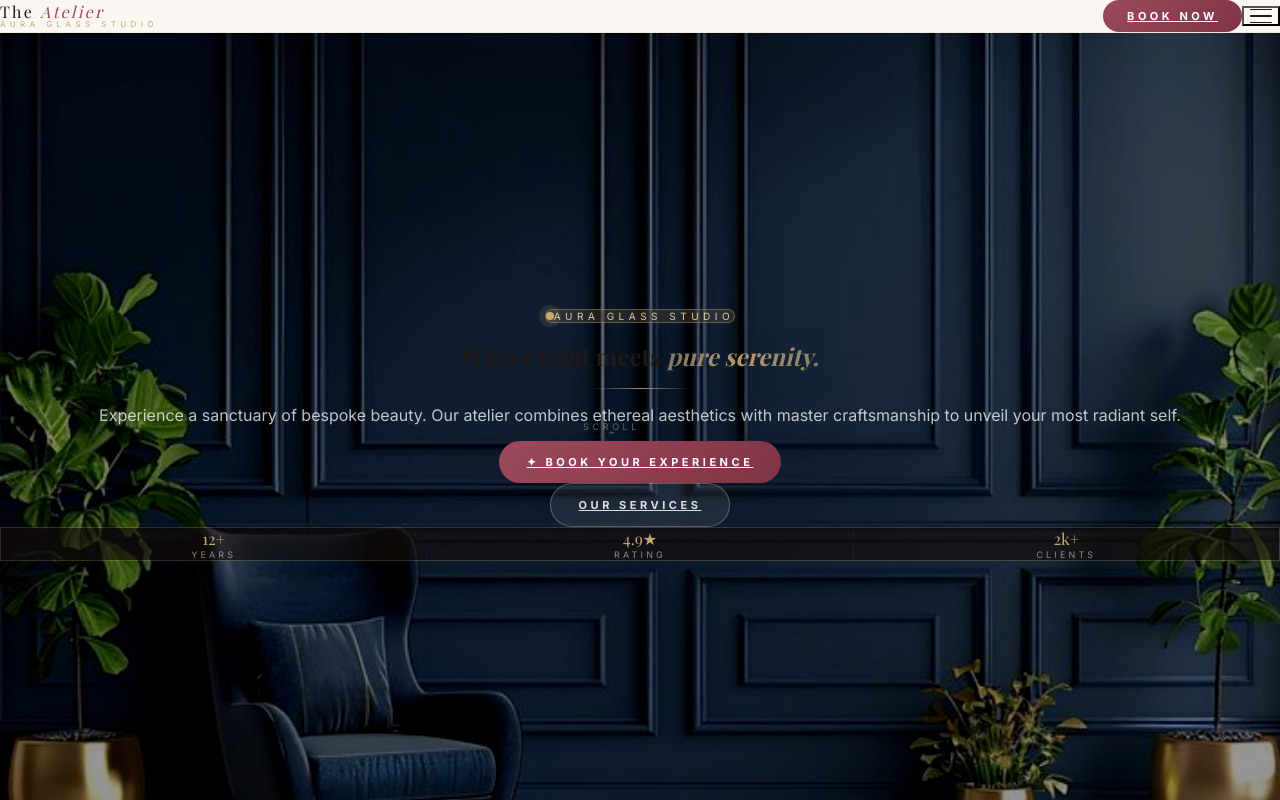
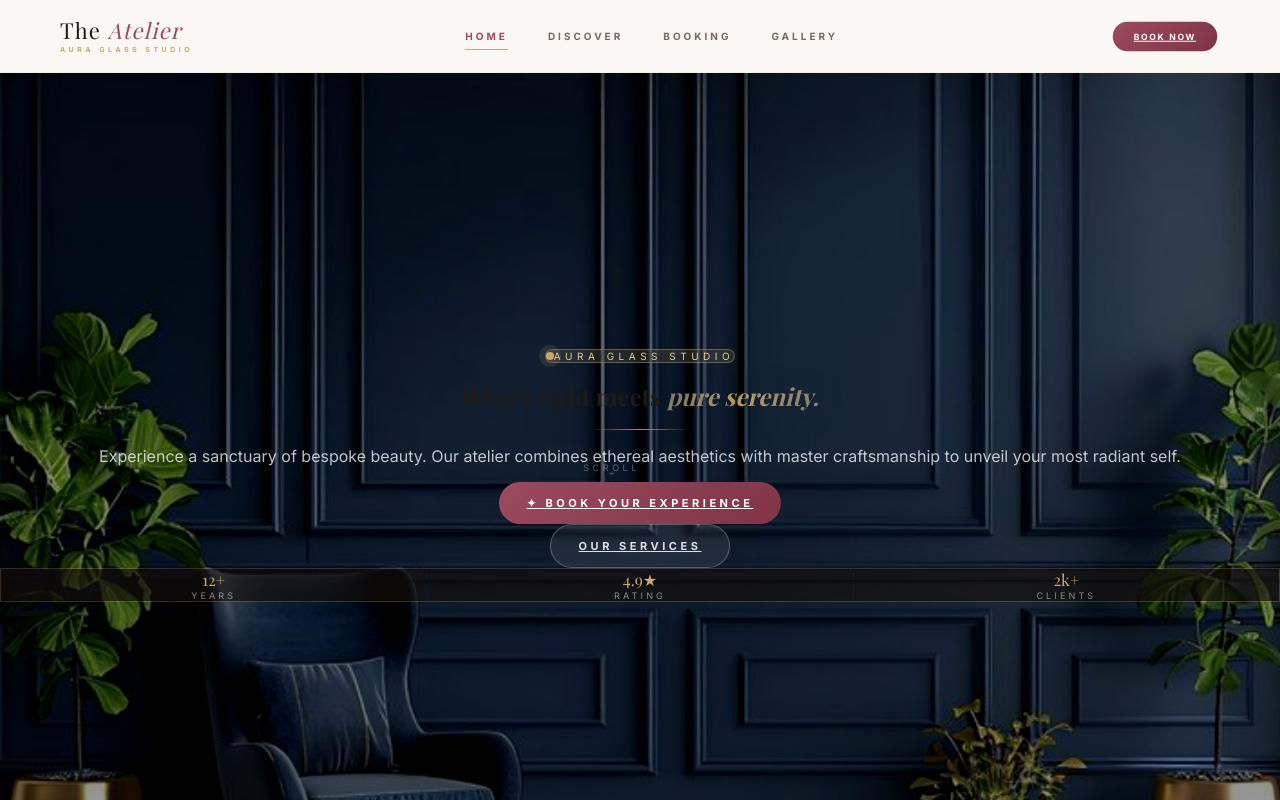
Before and after one commit to DiluTharushika/Salon-Appointment-System, a Next.js app in the folder frontend/: page / in a window 1280 px wide. Shown: the top 800 px of the page. Built offline with nearby package versions, Linux system fonts and the light colour scheme.

Commit message:
update the header 🙌

```diff
--- a/frontend/components/layout/Header.tsx
+++ b/frontend/components/layout/Header.tsx
@@ -2,151 +2,121 @@
 
 import Link from "next/link";
 import { usePathname } from "next/navigation";
-import { useState } from "react";
 
 export function Header() {
   const pathname = usePathname();
-  const [mobileOpen, setMobileOpen] = useState(false);
 
   const navLinks = [
-    { href: "/services", label: "Discover" },
-    { href: "/booking",  label: "Booking"  },
-    { href: "/preview",  label: "Preview"  },
+    { href: "/",         label: "Home"     },
+    { href: "/services",  label: "Discover" },
+    { href: "/booking",   label: "Booking"  },
+    { href: "/preview",   label: "Gallery"  },
   ];
 
   return (
     <header
-      className="sticky top-0 z-50 header-glow"
       style={{
-        background: "rgba(250, 247, 244, 0.88)",
-        backdropFilter: "blur(20px) saturate(1.6)",
-        WebkitBackdropFilter: "blur(20px) saturate(1.6)",
+        position: "sticky",
+        top: 0,
+        zIndex: 1000,
+        width: "100%",
+        background: "rgba(250, 247, 244, 0.98)",
+        backdropFilter: "blur(10px)",
+        borderBottom: "1px solid rgba(201, 169, 110, 0.12)",
+        // Decreased height for a sleeker profile
+        height: "72px",
+        display: "flex",
+        alignItems: "center"
       }}
     >
-      <nav className="mx-auto flex max-w-6xl items-center justify-between px-4 sm:px-6 lg:px-8 py-4 sm:py-5">
+      <div
+        style={{
+          maxWidth: "1440px",
+          margin: "0 auto",
+          width: "100%",
+          // Added 60px padding so elements don't touch the screen corners
+          padding: "0 60px",
+          display: "flex",
+          justifyContent: "space-between",
+          alignItems: "center"
+        }}
+      >
+        {/* ── LEFT: Brand ── */}
+        <div style={{ flex: "0 0 auto" }}>
+          <Link href="/" style={{ textDecoration: "none" }}>
+            <div style={{ display: "flex", flexDirection: "column", lineHeight: "1.1" }}>
+              <span className="font-serif" style={{ fontSize: "22px", letterSpacing: "0.05em", color: "var(--ink)" }}>
+                The <span style={{ fontStyle: "italic", color: "var(--rose)" }}>Atelier</span>
+              </span>
+              <span style={{ fontSize: "7px", fontWeight: "bold", textTransform: "uppercase", letterSpacing: "0.5em", color: "var(--gold)", marginTop: "4px" }}>
+                Aura Glass Studio
+              </span>
+            </div>
+          </Link>
+        </div>
 
-        {/* ── Brand ── */}
-        <Link
-          href="/"
-          className="group flex flex-col leading-none"
-          style={{ textDecoration: "none" }}
-        >
-          <span
-            className="font-serif text-xl sm:text-2xl tracking-[0.14em] transition-colors duration-300"
-            style={{ color: "var(--ink)" }}
-          >
-            The{" "}
-            <span
-              className="italic transition-colors duration-300"
-              style={{ color: "var(--rose)" }}
-            >
-              Atelier
-            </span>
-          </span>
-          <span
-            className="mt-0.5 text-[8px] tracking-[0.55em] uppercase transition-colors duration-300"
-            style={{ color: "var(--gold)" }}
-          >
-            Aura Glass Studio
-          </span>
-        </Link>
-
-        {/* ── Desktop Nav ── */}
-        <div className="hidden md:flex items-center gap-10">
+        {/* ── CENTER: Navigation (Home + Others) ── */}
+        <nav style={{
+          display: "flex",
+          alignItems: "center",
+          gap: "40px" // Perfectly balanced gap
+        }}>
           {navLinks.map((link) => {
             const active = pathname === link.href;
             return (
               <Link
                 key={link.href}
                 href={link.href}
-                className="relative pb-1 text-[10px] font-semibold uppercase tracking-[0.38em] transition-colors duration-300 group"
-                style={{ color: active ? "var(--rose)" : "var(--muted)", textDecoration: "none" }}
+                style={{
+                  fontSize: "10px",
+                  fontWeight: "700",
+                  textTransform: "uppercase",
+                  letterSpacing: "0.3em",
+                  textDecoration: "none",
+                  color: active ? "var(--rose)" : "var(--muted)",
+                  position: "relative",
+                  padding: "6px 0",
+                  transition: "color 0.3s ease"
+                }}
               >
                 {link.label}
-                {/* animated underline */}
+                {/* Slim Active Underline */}
                 <span
-                  className="absolute left-0 bottom-0 h-[1.5px] transition-all duration-400 ease-in-out"
                   style={{
+                    position: "absolute",
+                    bottom: "-2px",
+                    left: 0,
+                    height: "1px",
                     width: active ? "100%" : "0%",
-                    background: "linear-gradient(90deg, var(--rose), var(--gold))",
+                    backgroundColor: "var(--gold)",
+                    transition: "width 0.4s ease",
+                    opacity: active ? 1 : 0
                   }}
                 />
               </Link>
             );
           })}
+        </nav>
+
+        {/* ── RIGHT: Button (Away from corner) ── */}
+        <div style={{ flex: "0 0 auto" }}>
+          <Link
+            href="/booking"
+            className="btn-primary"
+            style={{
+              padding: "10px 22px",
+              fontSize: "9px",
+              letterSpacing: "0.2em",
+              borderRadius: "999px",
+              display: "inline-flex",
+              // Slightly smaller scale to fit the 72px header
+              transform: "scale(0.95)"
+            }}
+          >
+            BOOK NOW
+          </Link>
         </div>
 
-        {/* ── CTA + Mobile Toggle ── */}
-        <div className="flex items-center gap-3">
-          <Link href="/booking" className="btn-primary hidden sm:inline-flex" style={{ padding: "0.55rem 1.5rem" }}>
-            Book Now
-          </Link>
-
-          {/* Hamburger */}
-          <button
-            onClick={() => setMobileOpen(!mobileOpen)}
-            className="md:hidden flex flex-col gap-[5px] p-2 rounded-xl transition-colors"
-            style={{ background: mobileOpen ? "rgba(156,74,94,0.08)" : "transparent" }}
-            aria-label="Toggle menu"
-          >
-            {[0, 1, 2].map((i) => (
-              <span
-                key={i}
-                className="block h-[1.5px] rounded-full transition-all duration-300"
-                style={{
-                  width: i === 1 ? (mobileOpen ? "16px" : "22px") : "22px",
-                  background: "var(--ink)",
-                  transform:
-                    mobileOpen
-                      ? i === 0 ? "translateY(6.5px) rotate(45deg)"
-                      : i === 1 ? "scaleX(0) opacity(0)"
-                      : "translateY(-6.5px) rotate(-45deg)"
-                      : "none",
-                  opacity: mobileOpen && i === 1 ? 0 : 1,
-                }}
-              />
-            ))}
-          </button>
-        </div>
-      </nav>
-
-      {/* ── Mobile Menu ── */}
-      <div
-        className="md:hidden overflow-hidden transition-all duration-400"
-        style={{
-          maxHeight: mobileOpen ? "260px" : "0px",
-          background: "rgba(250,247,244,0.97)",
-          borderTop: "1px solid rgba(201,169,110,0.18)",
-        }}
-      >
-        <div className="mx-auto flex flex-col gap-0 max-w-6xl px-4 py-4">
-          {navLinks.map((link, i) => {
-            const active = pathname === link.href;
-            return (
-              <Link
-                key={link.href}
-                href={link.href}
-                onClick={() => setMobileOpen(false)}
-                className="flex items-center justify-between py-3 text-[11px] font-semibold uppercase tracking-[0.38em] transition-colors duration-200 border-b"
-                style={{
-                  color: active ? "var(--rose)" : "var(--muted)",
-                  borderColor: "rgba(201,169,110,0.14)",
-                  textDecoration: "none",
-                }}
-              >
-                {link.label}
-                <span style={{ color: "var(--gold)", fontSize: "0.75rem" }}>→</span>
-              </Link>
-            );
-          })}
-          <Link
-            href="/booking"
-            onClick={() => setMobileOpen(false)}
-            className="btn-primary mt-4 w-full text-center justify-center"
-          >
-            Book Now
-          </Link>
-        </div>
       </div>
     </header>
   );
```
